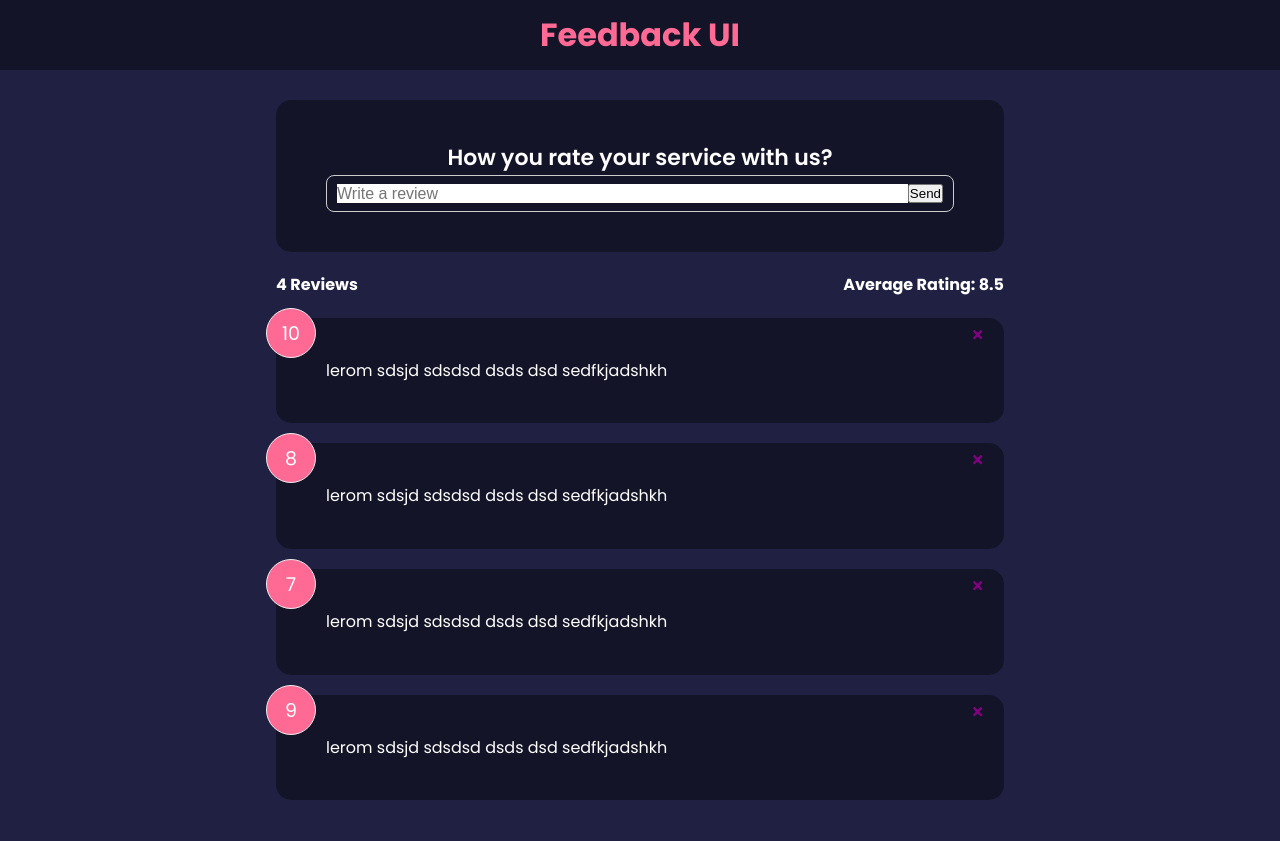
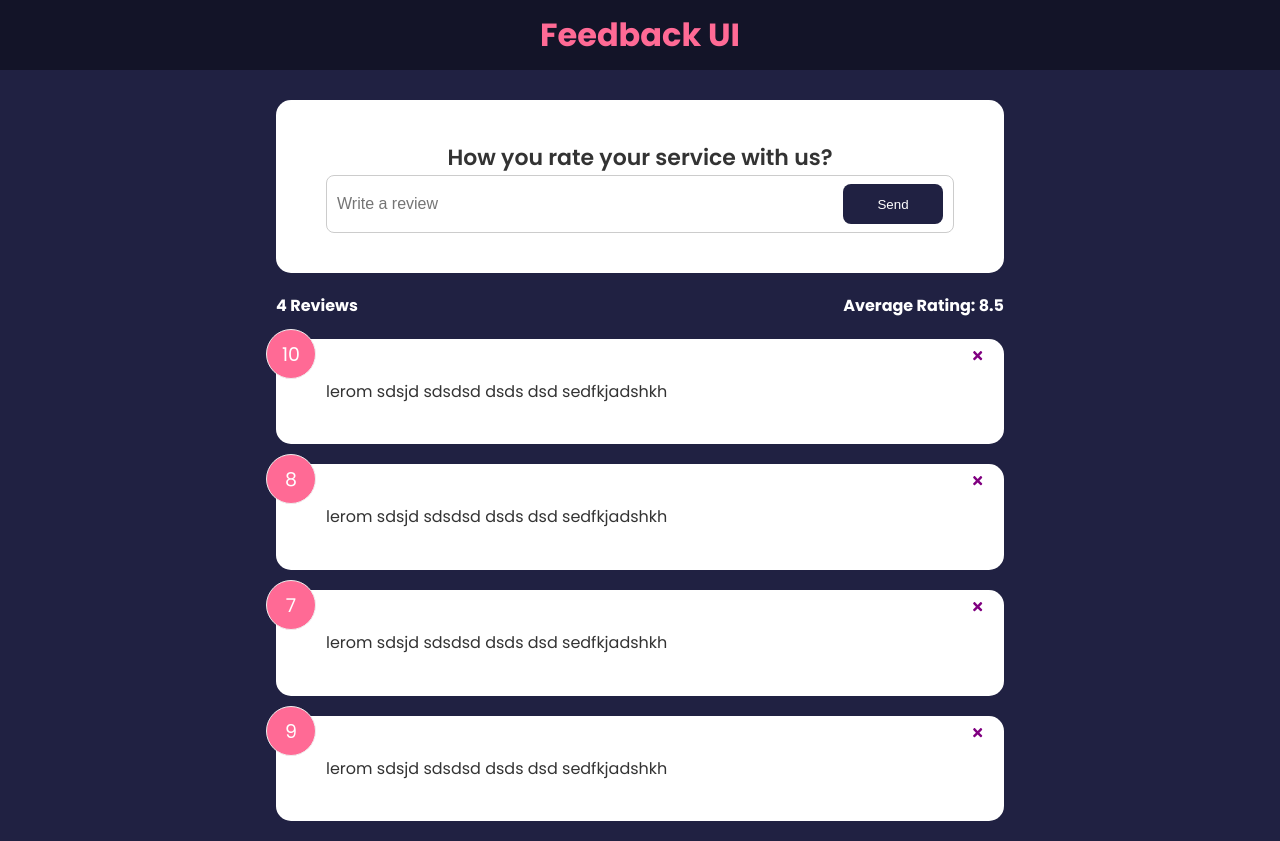
Before and after one commit to malik-hamza-mehboob-dev/feedback-app, a React (Create React App) app: page / in a window 1280 px wide. Before the commit the page ends 820 px from the top, so only its background shows below. Built offline with nearby package versions, Linux system fonts and the light colour scheme.

Commit message:
Button component added

```diff
--- a/src/components/FeedbackForm.jsx
+++ b/src/components/FeedbackForm.jsx
@@ -1,4 +1,5 @@
 import { useState } from "react";
+import Button from "./shared/Button";
 import Card from "./shared/Card"
 
 function FeedbackForm() {
@@ -14,7 +15,7 @@
             {/* rating select component */}
             <div className="input-group">
                 <input onChange={handleTextChange} type="text" placeholder="Write a review" value={text}/>
-                <button type="submit">Send</button>
+                <Button type='submit'>Send</Button>
             </div>
         </form>
     </Card>
--- /dev/null
+++ b/src/components/shared/Button.jsx
@@ -0,0 +1,24 @@
+import React from 'react'
+import propTypes from 'prop-types'
+
+function Button({children, version, type, isDisabled}) {
+  return (
+    <button type={type} disabled={isDisabled} className={`btn btn-${version}`}>
+        {children}
+    </button>
+  )
+}
+
+Button.defaultProps = {
+    version: 'primary',
+    type: 'button',
+    isDisabled: false
+}
+
+Button.propTypes = {
+    children:propTypes.node.isRequired,
+    version: propTypes.string,
+    type: propTypes.string,
+    isDisabled: propTypes.bool,
+}
+export default Button
--- a/src/components/shared/Card.js
+++ b/src/components/shared/Card.js
@@ -7,7 +7,7 @@
 }
 
 Card.defaultProps = {
-    isReversed : true,
+    isReversed : false,
 }
 
 Card.propTypes = {
```
